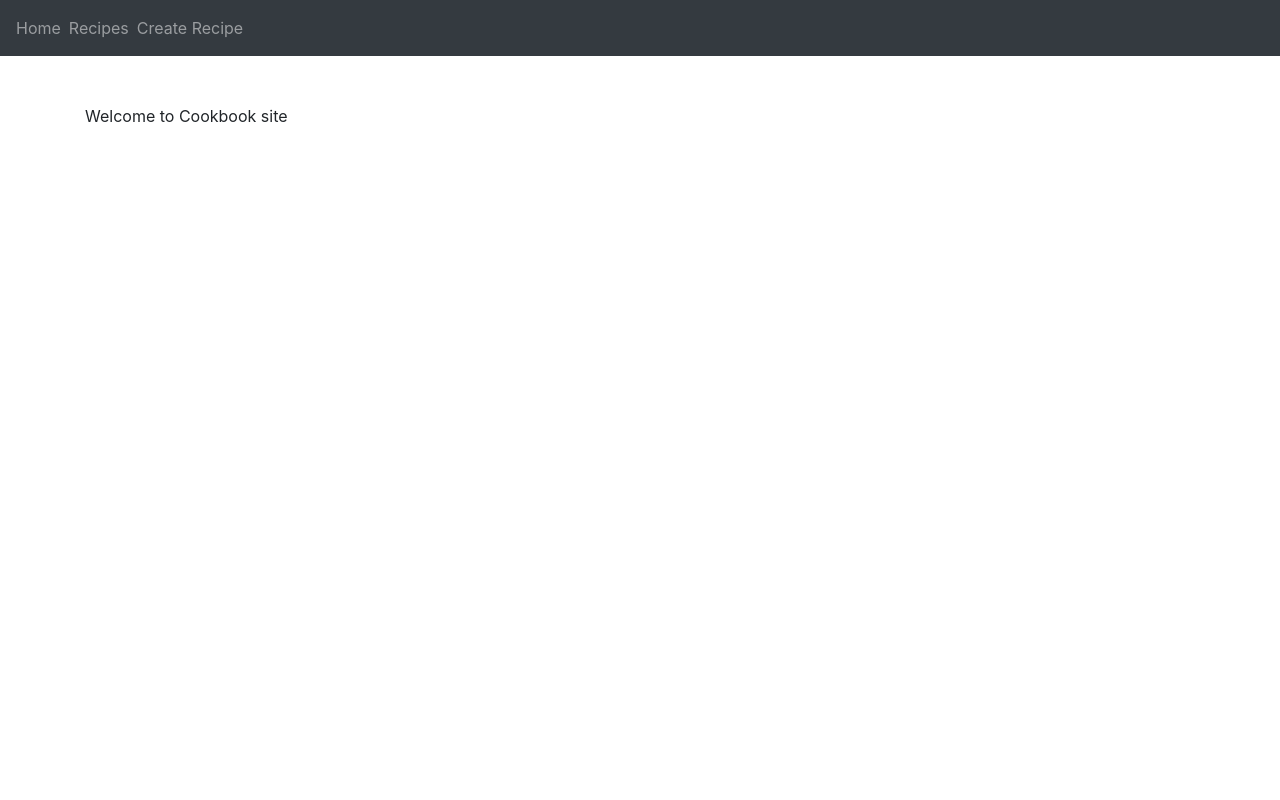
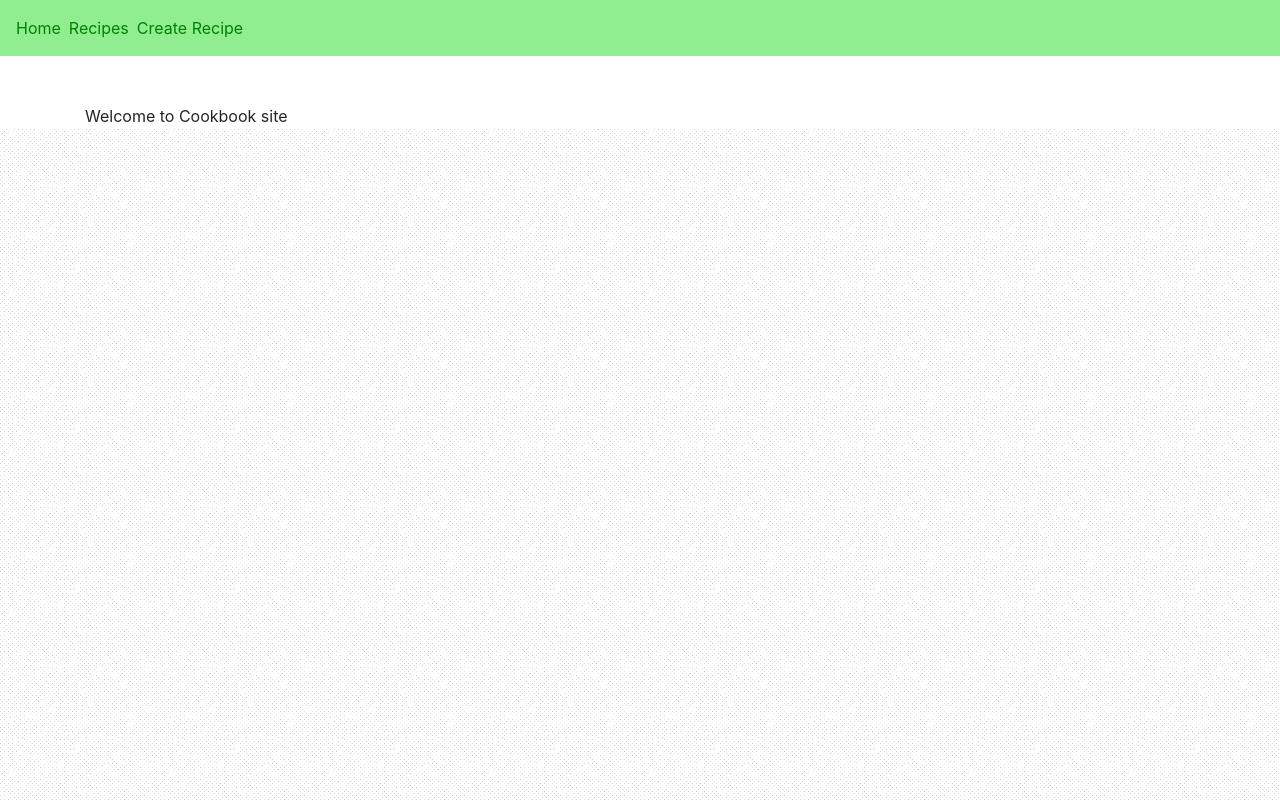
Before and after one commit to Feulife/My-cookbook, a React (Create React App) app in the folder client/: page / in a window 1280 px wide. Built offline with nearby package versions, Linux system fonts and the light colour scheme.

Commit message:
add green color style to header

```diff
--- a/client/public/index.html
+++ b/client/public/index.html
@@ -26,6 +26,16 @@
       Learn how to configure a non-root public URL by running `npm run build`.
     -->
     <title>React App</title>
+    <style>
+      .navbar-custom {
+        background-color: lightgreen;
+      }
+
+      .navbar-custom .nav-link {
+        color: green;
+        text-decoration: double;
+      }
+    </style>
   </head>
   <body>
     <noscript>You need to enable JavaScript to run this app.</noscript>
--- a/client/src/App.css
+++ b/client/src/App.css
@@ -1,5 +1,11 @@
+html {
+  /* background-image: url("./Images/bg.png"); */
+}
 .App {
+  margin: 20px;
   text-align: center;
+  /* background-image: url("./Images/bg.png"); */
+
 }
 
 .App-logo {
@@ -25,7 +31,7 @@
 }
 
 .App-link {
-  color: #61dafb;
+  color: green;
 }
 
 @keyframes App-logo-spin {
--- a/client/src/App.js
+++ b/client/src/App.js
@@ -14,17 +14,17 @@ function App() {
   return (
     <ApolloProvider client={client}>
       <BrowserRouter>
-        <nav className="navbar navbar-dark bg-dark">
+        <nav className="navbar navbar-custom">
           <div className="navbar-nav mr-auto flex-row">
             <Link to="/" className="nav-link mr-2">Home</Link>
-            <Link to="/recipes" className="nav-link mr-2">Recipes</Link>
+            <Link to="/recipes//" className="nav-link mr-2">Recipes</Link>
             <Link to="/create" className="nav-link mr-2">Create Recipe</Link>
           </div>
         </nav>
         <div className="container mt-5">
           <Routes>
             <Route path="/" element={<Hello />} />
-            <Route path="/recipes" element={<Titles />} />
+            <Route path="/recipes//" element={<Titles />} />
             <Route path="/create" element={<CreateRecipe />} />
           </Routes>
         </div>
--- a/client/src/components/Titles.js
+++ b/client/src/components/Titles.js
@@ -1,7 +1,7 @@
 import { useQuery } from "@apollo/client";
 import Title from "./Title";
 import { TITLES_QUERY } from "../graphql";
-import { BrowserRouter, Route, Routes } from "react-router-dom";
+import { Route, Routes } from "react-router-dom";
 
 export default function Recipes() {
   const { data, loading, error } = useQuery(TITLES_QUERY);
@@ -11,7 +11,6 @@ export default function Recipes() {
   }
 
   return (
-    <BrowserRouter>
     <div>
       <table className="table">
         <thead className="thead-dark">
@@ -21,26 +20,23 @@ export default function Recipes() {
           </tr>
         </thead>
         <tbody>
-            <Routes>
-              {loading && (
+          {loading && <tr></tr>}
+          {error && (
             <tr>
               <td>Loading...</td>
-                </tr>
-              )}
-              {error && (
-                <tr>
               <td>Check console for error logs...</td>
             </tr>
           )}
           {!loading &&
             !error &&
             data?.recipes.map((recipe) => (
-                  <Route element={<Title recipe={recipe} key={recipe.id} />} />
+              <Title recipe={recipe} key={recipe.id} />
+              // <Routes>
+              //   <Route element={<Title recipe={recipe} key={recipe.id} />} />
+              // </Routes>
             ))}
-            </Routes>
         </tbody>
       </table>
     </div>
-    </BrowserRouter>
   );
 }
--- a/client/src/index.css
+++ b/client/src/index.css
@@ -1,3 +1,7 @@
+html {
+  background-image: url("./Images/bg.png");
+}
+
 body {
   margin: 0;
   font-family: -apple-system, BlinkMacSystemFont, 'Segoe UI', 'Roboto', 'Oxygen',
```
Also changed, not shown: client/src/Images/bg.png (added), client/src/graphql/mutation.js (renamed from client/src/gql/mutation.js), client/src/graphql/query.js (renamed from client/src/gql/query.js). Lines whose indentation alone changed are shown as unchanged.
